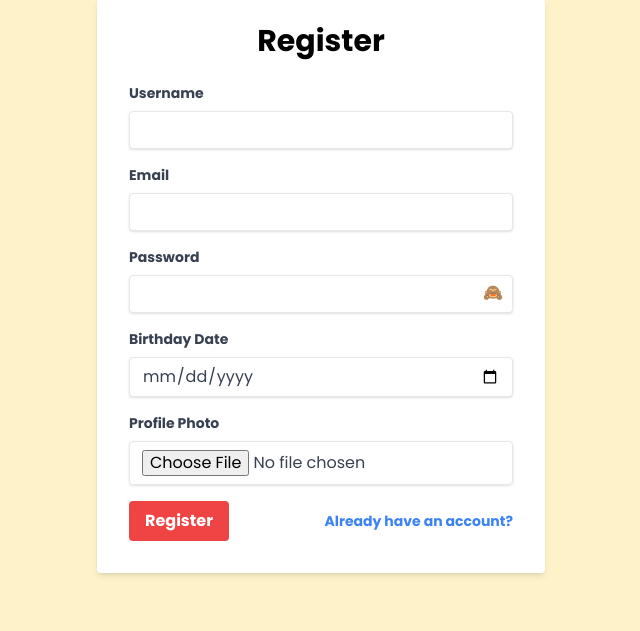
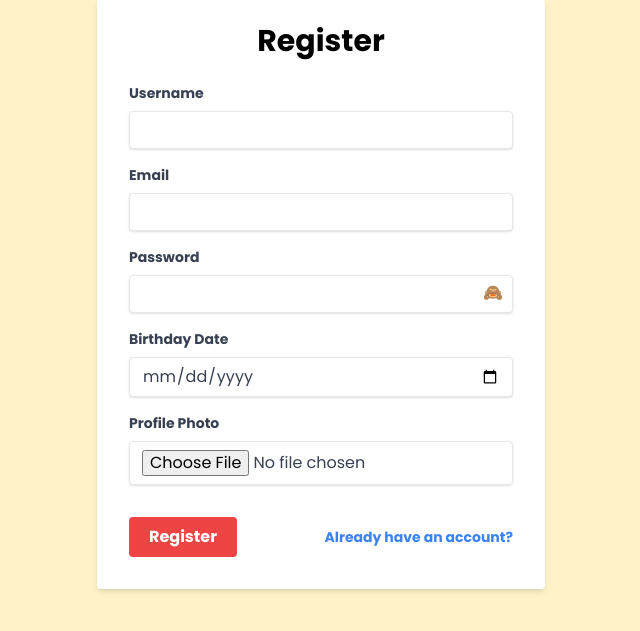
Before and after one commit to Audreyy5/UTSWEBPROG_LAB_GROUP2, a PHP site: page /register.php in a window 1280 px wide. Shown: the part 149-780 px from the top of the page, without its empty margins (319-959 px from the left). Run offline with PHP 8.4, Linux system fonts and the light colour scheme; some libraries are stand-ins or nearby versions.

Commit message:
update register

```diff
--- a/UTS_LAB/php/register.php
+++ b/UTS_LAB/php/register.php
@@ -174,10 +174,10 @@ if ($_SERVER['REQUEST_METHOD'] == 'POST') {
                     class="shadow appearance-none border rounded w-full py-2 px-3 text-gray-700 leading-tight focus:outline-none focus:shadow-outline" />
             </div>
             <div class="flex items-center justify-between">
-                <button type="submit" class="bg-red-500 hover:bg-red-300 text-white font-bold py-2 px-4 rounded focus:outline-none focus:shadow-outline">
+                <button type="submit" class="bg-red-500 hover:bg-red-300 text-white font-bold py-2 px-5 mt-4 rounded focus:outline-none focus:shadow-outline">
                     Register
                 </button>
-                <a href="login.php" class="inline-block align-baseline font-bold text-sm text-blue-500 hover:text-blue-800">
+                <a href="login.php" class="inline-block align-baseline font-bold text-sm text-blue-500 mt-4 hover:text-blue-700">
                     Already have an account?
                 </a>
             </div>
```
